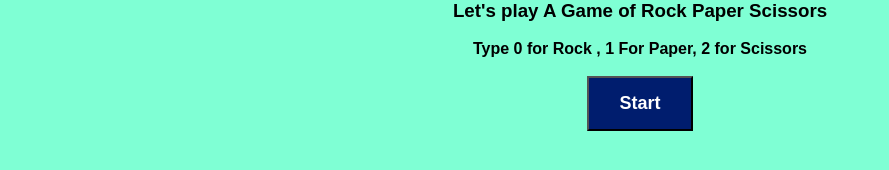
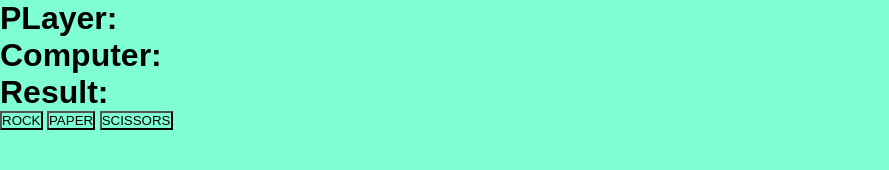
Before and after one commit to S4BIN/rock_paper_scissors_game, a plain HTML site: page index.html in a window 1280 px wide. Shown: the whole page, without its empty margins (0-889 px from the left). Drawn offline with Linux system fonts and the light colour scheme.

Commit message:
index.html

```diff
--- a/index.html
+++ b/index.html
@@ -9,17 +9,14 @@
     <script src="script.js"></script>
 </head>
 <body>
-    <center>
-        <h3>Let's play A Game of Rock Paper Scissors</h3>
+    <div id="gameDiv">
+        <h1 class="gameText" id="playerText">PLayer: </h1>
+        <h1 class="gameText" id="computerText">Computer: </h1>
+        <h1 class="gameText" id="resultText">Result: </h1>
 
-        <br />
-
-        <b>Type 0 for Rock , 1 For Paper, 2 for Scissors</b>
-
-        <br />
-
-        <br />
-
-        <button class="button" onclick="startGame()">Start</button></center>
+        <button class="choiceBtn">ROCK</button>
+        <button class="choiceBtn">PAPER</button>
+        <button class="choiceBtn">SCISSORS</button>
+    </div>
 </body>
 </html>
```
